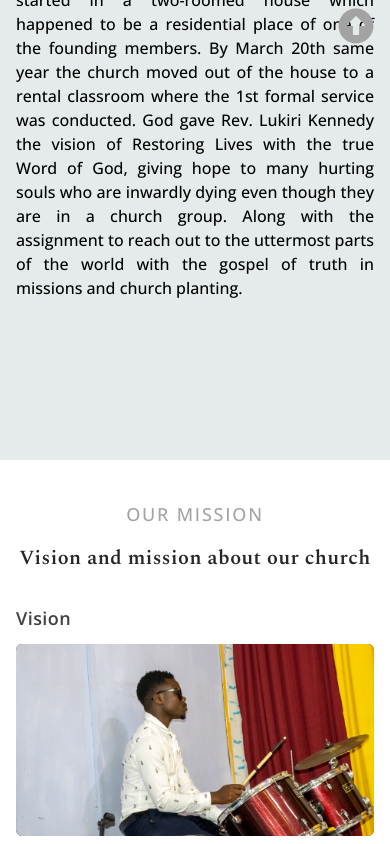
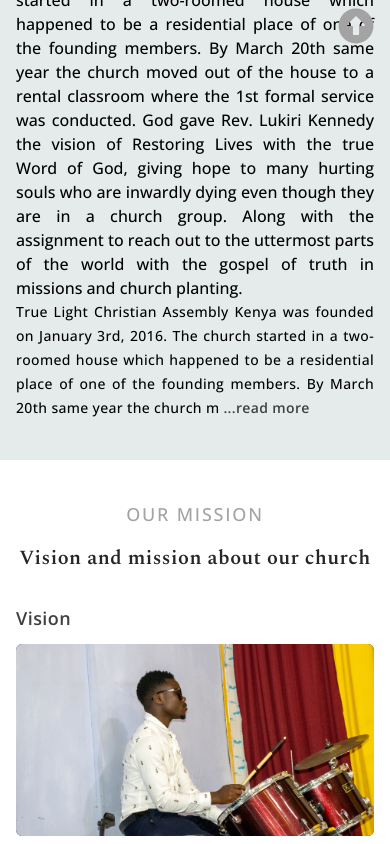
Before and after one commit to Ebenezr/tlcak, a Next.js app: page / in a window 390 px wide. Shown: the part 788-1632 px from the top of the page. Built offline with nearby package versions, Linux system fonts and the light colour scheme.

Commit message:
readmore component refactor

```diff
--- a/components/Readmore.jsx
+++ b/components/Readmore.jsx
@@ -14,18 +14,9 @@
   };
   return (
     <>
-      <p
-        className={`leading-6 text-justify  ${
-          isMobile ? "invisible" : isDesktop ? "visible" : ""
-        }`}
-      >
-        {text}
-      </p>
-      <p
-        className={`block  text-sm tracking-wide leading-6 text-justify ${
-          isDesktop ? "invisible" : isMobile ? "visible" : ""
-        }`}
-      >
+      {!isMobile && <p className={`leading-6 text-justify`}>{text}</p>}
+      {!isDesktop && (
+        <p className={`text-sm tracking-wide leading-6 text-justify`}>
           {isReadMore ? text.slice(0, 220) : text}
           <span
             onClick={toggleReadMore}
@@ -34,6 +25,7 @@
             {isReadMore ? "  ...read more" : "  show less"}
           </span>
         </p>
+      )}
     </>
   );
 };
--- a/pages/sections/_about.tsx
+++ b/pages/sections/_about.tsx
@@ -1,9 +1,20 @@
-import React from "react";
+import React, { useEffect, useState } from "react";
 import Image from "next/image";
-import { ReadMore } from "../../components/Readmore";
+
 import church from "../../assets/images/church.jpg";
 
 const About = () => {
+  const [isReadMore, setIsReadMore] = useState(true);
+  const [isMobile, setIsMobile] = useState(false);
+  const [isDesktop, setIsDesktop] = useState(false);
+
+  useEffect(() => {
+    setIsMobile(/iPhone|Android|iPad/i.test(navigator.userAgent));
+    setIsDesktop(/Windows|Mac|Linux/i.test(navigator.userAgent));
+  }, []);
+  const toggleReadMore = () => {
+    setIsReadMore(!isReadMore);
+  };
   return (
     <section className=" bg-bg " id="about">
       <div className="mx-auto  md:max-w-2xl lg:max-w-6xl h-auto py-10 border-1 px-4 mx-auto lg:py-12 lg:h-[100vh]">
@@ -29,7 +40,27 @@
           />
         </div>
         {/* text content */}
-        <ReadMore>{aboutChurch}</ReadMore>
+        {/* text content */}
+
+        {!isMobile && (
+          <p
+            className={`leading-6 text-justify lg:block ${
+              isMobile ? "hidden" : "block"
+            }`}
+          >
+            {aboutChurch}
+          </p>
+        )}
+
+        <p className={`text-sm tracking-wide leading-6 text-justify lg:hidden`}>
+          {isReadMore ? aboutChurch.slice(0, 220) : aboutChurch}
+          <span
+            onClick={toggleReadMore}
+            className="text-neutral-700 cursor-pointer font-bold tracking-wide "
+          >
+            {isReadMore ? "  ...read more" : "  show less"}
+          </span>
+        </p>
       </div>
     </section>
   );
--- a/pages/sections/_ken.tsx
+++ b/pages/sections/_ken.tsx
@@ -1,7 +1,18 @@
-import { ReadMore } from "../../components/Readmore";
 import Image from "next/image";
 import ken from "../../assets/images/ken.jpg";
+import { useEffect, useState } from "react";
 const Ken = () => {
+  const [isReadMore, setIsReadMore] = useState(true);
+  const [isMobile, setIsMobile] = useState(false);
+  const [isDesktop, setIsDesktop] = useState(false);
+
+  useEffect(() => {
+    setIsMobile(/iPhone|Android|iPad/i.test(navigator.userAgent));
+    setIsDesktop(/Windows|Mac|Linux/i.test(navigator.userAgent));
+  }, []);
+  const toggleReadMore = () => {
+    setIsReadMore(!isReadMore);
+  };
   return (
     <section className=" bg-bg lg:h-[100vh] " id="ken">
       <div className="mx-auto  md:max-w-2xl lg:max-w-6xl h-auto py-10 border-1 px-4 mx-auto lg:py-12 lg:h-[100vh]">
@@ -33,7 +44,28 @@
           </div>
           <div className="lg:grid lg:place-items-center md:my-auto h-full ">
             {/* text content */}
-            <ReadMore>{aboutKen}</ReadMore>
+
+            {!isMobile && (
+              <p
+                className={`leading-6 text-justify lg:block ${
+                  isMobile ? "hidden" : "block"
+                }`}
+              >
+                {aboutKen}
+              </p>
+            )}
+
+            <p
+              className={`text-sm tracking-wide leading-6 text-justify lg:hidden`}
+            >
+              {isReadMore ? aboutKen.slice(0, 220) : aboutKen}
+              <span
+                onClick={toggleReadMore}
+                className="text-neutral-700 cursor-pointer font-bold tracking-wide "
+              >
+                {isReadMore ? "  ...read more" : "  show less"}
+              </span>
+            </p>
           </div>
         </div>
       </div>
```
Lines whose indentation alone changed are shown as unchanged.
